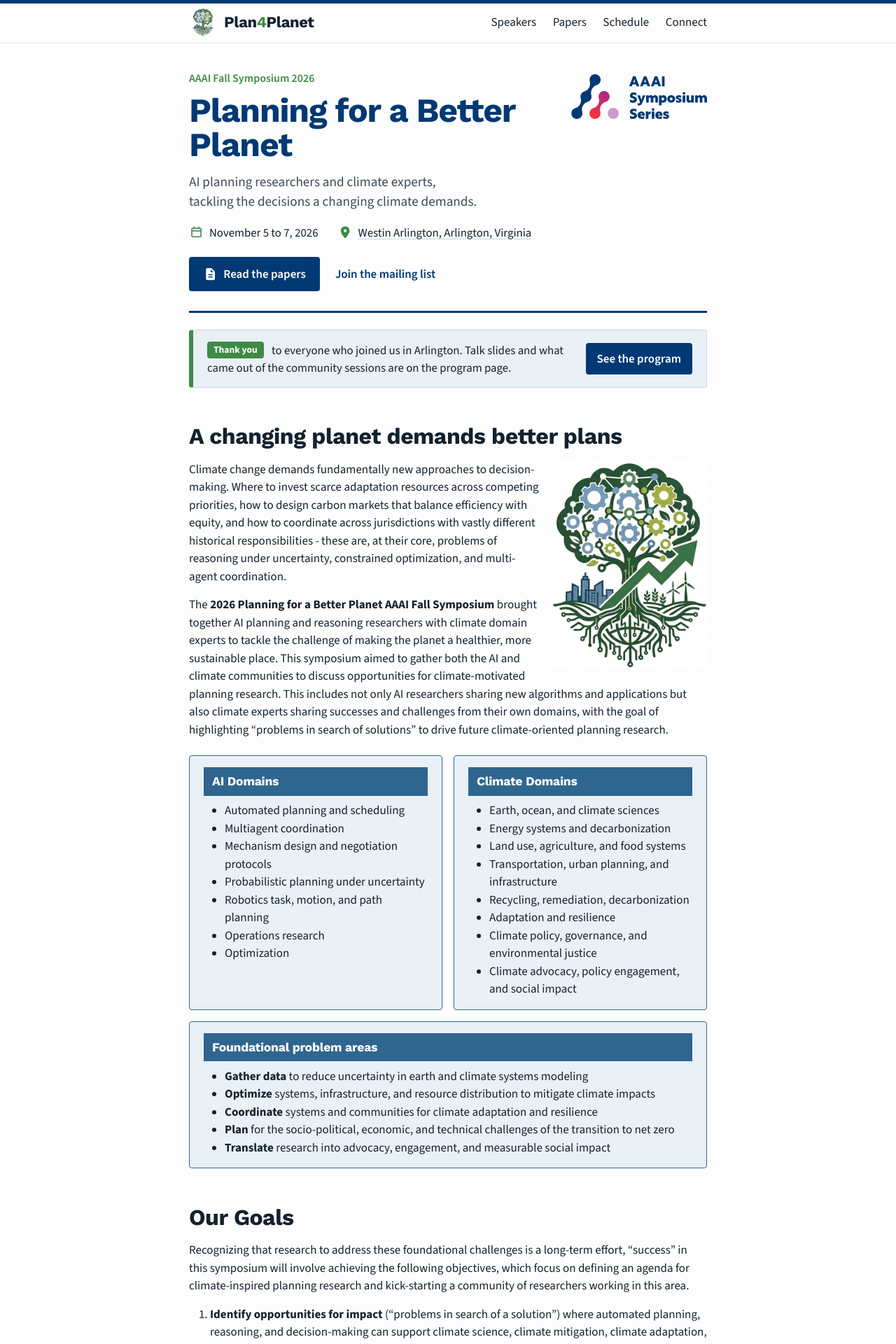
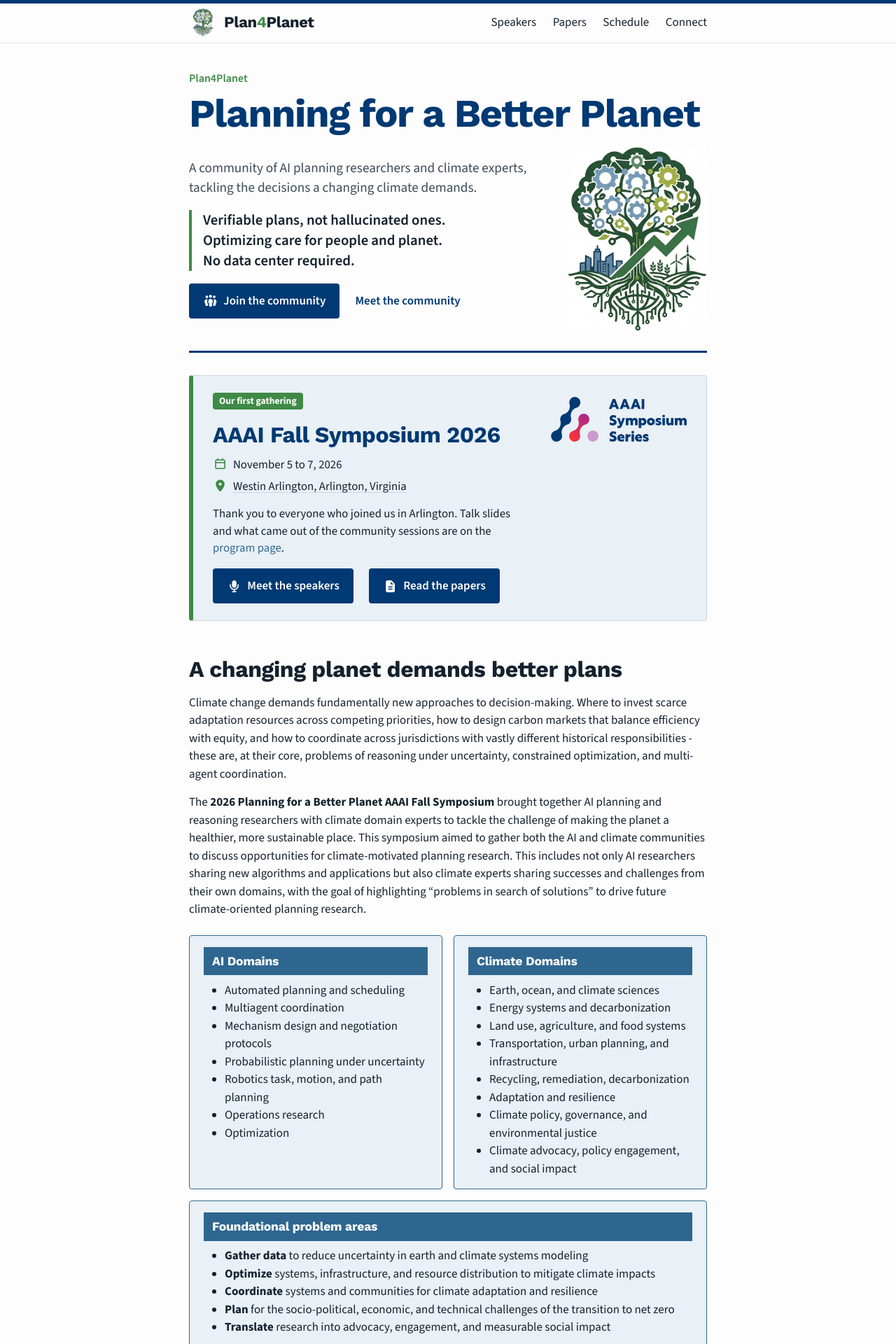
Before and after one commit to plan4planet/plan4planet.github.io, a Jekyll site: the page built from index.md, in a window 1280 px wide. Shown: the top 1920 px of the page at 70% size. Built offline with Jekyll 4.4.1, drawn with Linux system fonts in a browser that asks for light colours; nearby versions of some CDN libraries.

Commit message:
feat: home hero introduces the community; the symposium moves to a panel below
The hero leads with Plan4Planet: the title on one line sized to the column,
the community sentence, the three-line pitch with a green rule, Join the
community and Meet the community (program page), and the tree logo beside
them (beside the sentence on phones). The thank-you banner becomes an
'Our first gathering' panel for the AAAI Fall Symposium 2026 with the date,
venue, AAAI logo, Meet the speakers and Read the papers. The tree logo moves
up from the intro section.

Co-Authored-By: Claude Opus 5.5 <noreply@anthropic.com>

```diff
--- a/_sass/components/_hero.scss
+++ b/_sass/components/_hero.scss
@@ -1,14 +1,20 @@
-// Home page hero: typographic, on the page background. Kicker, title, one-sentence deck, the two
-// facts a visitor needs (when, where), the two actions, and the AAAI logo on the right.
+// Home page hero: typographic, on the page background. It introduces the community: kicker and
+// title across the full width, then the one-sentence deck, the three-line pitch (green rule, as in
+// the footer) and the actions, with the logo tucked beside them.
+// The event feature below it carries the event: name, facts (when, where), actions, AAAI logo.
 // AAAI brand rules: full-colour logo, never recoloured, clear space around it, linked to aaai.org.
 .hero {
   display: grid;
   grid-template-columns: minmax(0, 1fr) auto;
-  align-items: start;
-  gap: 32px;
+  align-items: center;
+  gap: 0 32px;
   margin: 8px 0 32px;
   padding-bottom: 28px;
   border-bottom: 3px solid var(--color-brand);
+}
+
+.hero-title {
+  grid-column: 1 / -1;
 }
 
 .hero-kicker {
@@ -18,19 +24,35 @@
   font-weight: 600;
 }
 
+// The title fills the column on one line at every width: "Planning for a Better Planet" in Work Sans
+// 700 is about 13 times its font size wide, so the size is the column width over 13.3, capped so it
+// fits the 740px desktop column. Change the divisor if the title changes.
 .hero h1 {
-  margin: 0 0 14px;
-  max-width: 16ch;
+  margin: 0 0 16px;
   color: var(--color-brand);
-  font-size: 3rem;
+  font-size: min(3.5rem, calc((100vw - 32px) / 13.3));
+  white-space: nowrap;
   font-weight: 700;
   line-height: 1.02;
   letter-spacing: -0.025em;
 }
 
+.hero-pitch {
+  margin: 4px 0 18px;
+  padding-left: 16px;
+  border-left: 4px solid var(--color-accent);
+  color: var(--color-ink);
+  font-size: 1.3rem;
+  font-weight: 600;
+  line-height: 1.4;
+}
+
+.hero-pitch span {
+  display: block;
+}
+
 .hero-deck {
   margin: 0 0 18px;
-  max-width: 44ch;
   color: var(--color-ink-soft);
   font-size: 1.2rem;
   line-height: 1.45;
@@ -87,6 +109,12 @@
   font-weight: 600;
 }
 
+.hero-logo {
+  display: block;
+  width: 200px;
+  height: auto;
+}
+
 .hero-aaai {
   display: block;
   padding: 6px 0;
@@ -100,23 +128,101 @@
 
 @media screen and (max-width: 640px) {
   .hero {
-    grid-template-columns: 1fr;
-    gap: 20px;
-  }
-
-  .hero-aaai {
-    order: -1;
+    gap: 0 16px;
   }
 
   .hero-aaai img {
     height: 48px;
   }
 
-  .hero h1 {
-    font-size: 2.1rem;
+  // Phones: the tree sits beside the deck; the pitch and the actions take the full width.
+  .hero-text {
+    display: contents;
+  }
+
+  .hero-deck {
+    grid-column: 1;
+    grid-row: 2;
+  }
+
+  .hero-logo {
+    grid-column: 2;
+    grid-row: 2;
+    align-self: start;
+    width: 84px;
+  }
+
+  .hero-pitch,
+  .hero-actions {
+    grid-column: 1 / -1;
+  }
+
+  .hero-pitch {
+    padding-left: 12px;
+    font-size: 1.1rem;
   }
 
   .hero-deck {
     font-size: 1.1rem;
   }
 }
+
+// Event feature: the community's current or most recent event, in a tinted panel under the hero.
+.event-feature {
+  display: grid;
+  grid-template-columns: minmax(0, 1fr) auto;
+  align-items: start;
+  gap: 32px;
+  margin: 0 0 36px;
+  padding: 24px 28px;
+  background: var(--color-surface);
+  border: 1px solid var(--color-rule);
+  border-left: 6px solid var(--color-accent);
+  border-radius: var(--radius);
+}
+
+.event-feature-kicker {
+  margin: 0 0 8px;
+  color: var(--color-secondary);
+  font-size: 1rem;
+  font-weight: 600;
+}
+
+.event-feature h2 {
+  margin: 0 0 12px;
+  color: var(--color-brand);
+  font-size: 2rem;
+  line-height: 1.1;
+}
+
+.event-feature p {
+  margin: 0 0 18px;
+  max-width: 60ch;
+  color: var(--color-ink);
+  font-size: 1.05rem;
+  line-height: 1.45;
+}
+
+.event-feature .hero-facts {
+  margin-bottom: 14px;
+}
+
+@media screen and (max-width: 640px) {
+  .event-feature {
+    grid-template-columns: 1fr;
+    gap: 16px;
+    padding: 20px;
+  }
+
+  .event-feature .hero-aaai {
+    order: -1;
+  }
+
+  .event-feature .hero-aaai img {
+    height: 48px;
+  }
+
+  .event-feature h2 {
+    font-size: 1.6rem;
+  }
+}
--- a/index.md
+++ b/index.md
@@ -4,34 +4,47 @@ description: "Verifiable climate decisions, not hallucinated ones. Without a dat
 ---
 
 <header class="hero">
+  <div class="hero-title">
+    <p class="hero-kicker">Plan4Planet</p>
+    <h1>Planning for a Better Planet</h1>
+  </div>
   <div class="hero-text">
-    <p class="hero-kicker">AAAI Fall Symposium 2026</p>
-    <h1>Planning for a Better Planet</h1>
-    <p class="hero-deck">AI planning researchers and climate experts, tackling the decisions a changing climate demands.</p>
+    <p class="hero-deck">A community of AI planning researchers and climate experts, tackling the decisions a changing climate demands.</p>
+    <p class="hero-pitch">
+      <span>Verifiable plans, not hallucinated ones.</span>
+      <span>Optimizing care for people and planet.</span>
+      <span>No data center required.</span>
+    </p>
+    <div class="hero-actions">
+      <a class="btn btn-brand" href="#connect"><i class="fa-solid fa-people-group" aria-hidden="true"></i> Join the community</a>
+      <a class="hero-link" href="{{ '/schedule/' | relative_url }}">Meet the community</a>
+    </div>
+  </div>
+  <img class="hero-logo" src="{{ '/assets/images/plan4planet.png' | relative_url }}" alt="Plan4Planet logo: a tree of gears and circuits rising from a city and fields">
+</header>
+
+<!-- Event feature under the hero: the community's events, newest first. Swap the copy when the next event is announced. -->
+<section class="event-feature" aria-labelledby="event-2026">
+  <div class="event-feature-text">
+    <p class="event-feature-kicker"><span class="announcement-label">Our first gathering</span></p>
+    <h2 id="event-2026">AAAI Fall Symposium 2026</h2>
     <ul class="hero-facts">
       <li><i class="fa-regular fa-calendar" aria-hidden="true"></i> November 5 to 7, 2026</li>
       <li><i class="fa-solid fa-location-dot" aria-hidden="true"></i> <a href="https://www.google.com/maps/search/?api=1&query=The+Westin+Arlington%2C+801+N+Glebe+Rd%2C+Arlington%2C+VA+22203" target="_blank" rel="noopener noreferrer">Westin Arlington, Arlington, Virginia</a></li>
     </ul>
+    <p>Thank you to everyone who joined us in Arlington. Talk slides and what came out of the community sessions are on the <a href="{{ '/schedule/' | relative_url }}">program page</a>.</p>
     <div class="hero-actions">
+      <a class="btn btn-brand" href="{{ '/speakers/' | relative_url }}"><i class="fa-solid fa-microphone" aria-hidden="true"></i> Meet the speakers</a>
       <a class="btn btn-brand" href="{{ '/papers/' | relative_url }}"><i class="fa-solid fa-file-lines" aria-hidden="true"></i> Read the papers</a>
-      <a class="hero-link" href="#connect">Join the mailing list</a>
     </div>
   </div>
   <a class="hero-aaai" href="https://aaai.org/conference/fall-symposia/2026-fall-symposium-series-2/" target="_blank" rel="noopener noreferrer">
     <img src="{{ '/assets/images/aaai-symposium-series.svg' | relative_url }}" alt="AAAI Symposium Series" width="194" height="64">
   </a>
-</header>
-
-<!-- Announcement under the hero: a label, one sentence, and a button that does the thing.
-Comment it out when it is out of date. -->
-<div class="announcement">
-  <p><span class="announcement-label">Thank you</span> to everyone who joined us in Arlington. Talk slides and what came out of the community sessions are on the program page.</p>
-  <a class="btn btn-brand" href="{{ '/schedule/' | relative_url }}">See the program</a>
-</div>
+</section>
 
 ## A changing planet demands better plans
 
-<img class="intro-logo" src="{{ '/assets/images/plan4planet.png' | relative_url }}" alt="Planning for a Better Planet Logo" />
 <p>Climate change demands fundamentally new approaches to decision-making. Where to invest scarce adaptation resources across competing priorities, how to design carbon markets that balance efficiency with equity, and how to coordinate across jurisdictions with vastly different historical responsibilities - these are, at their core, problems of reasoning under uncertainty, constrained optimization, and multi-agent coordination. </p>
 <p>The <strong>2026 Planning for a Better Planet AAAI Fall Symposium</strong> brought together AI planning and reasoning researchers with climate domain experts to tackle the challenge of making the planet a healthier, more sustainable place. This symposium aimed to gather both the AI and climate communities to discuss opportunities for climate-motivated planning research. This includes not only AI researchers sharing new algorithms and applications but also climate experts sharing successes and challenges from their own domains, with the goal of highlighting “problems in search of solutions” to drive future climate-oriented planning research.</p>
 
```
